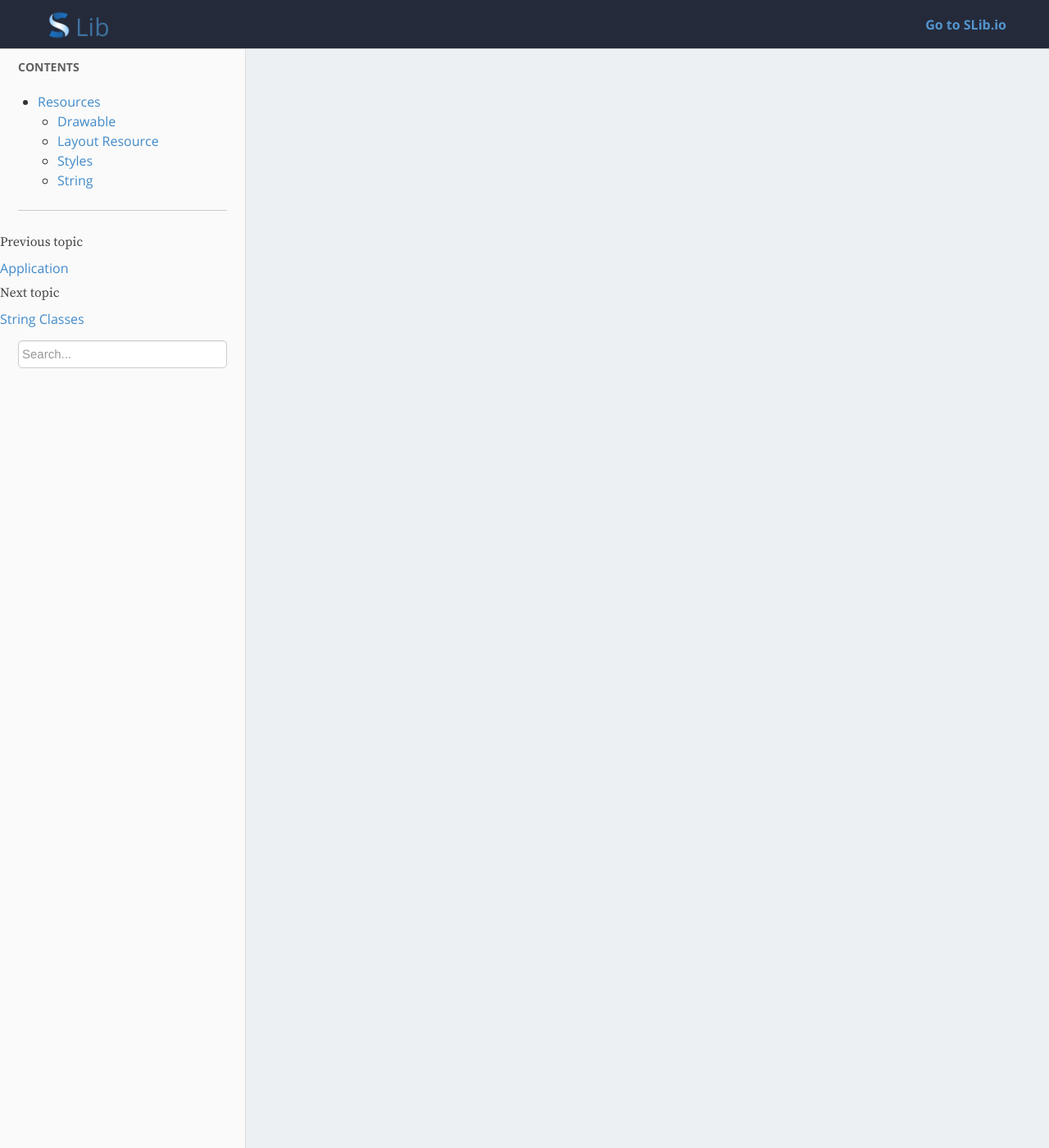
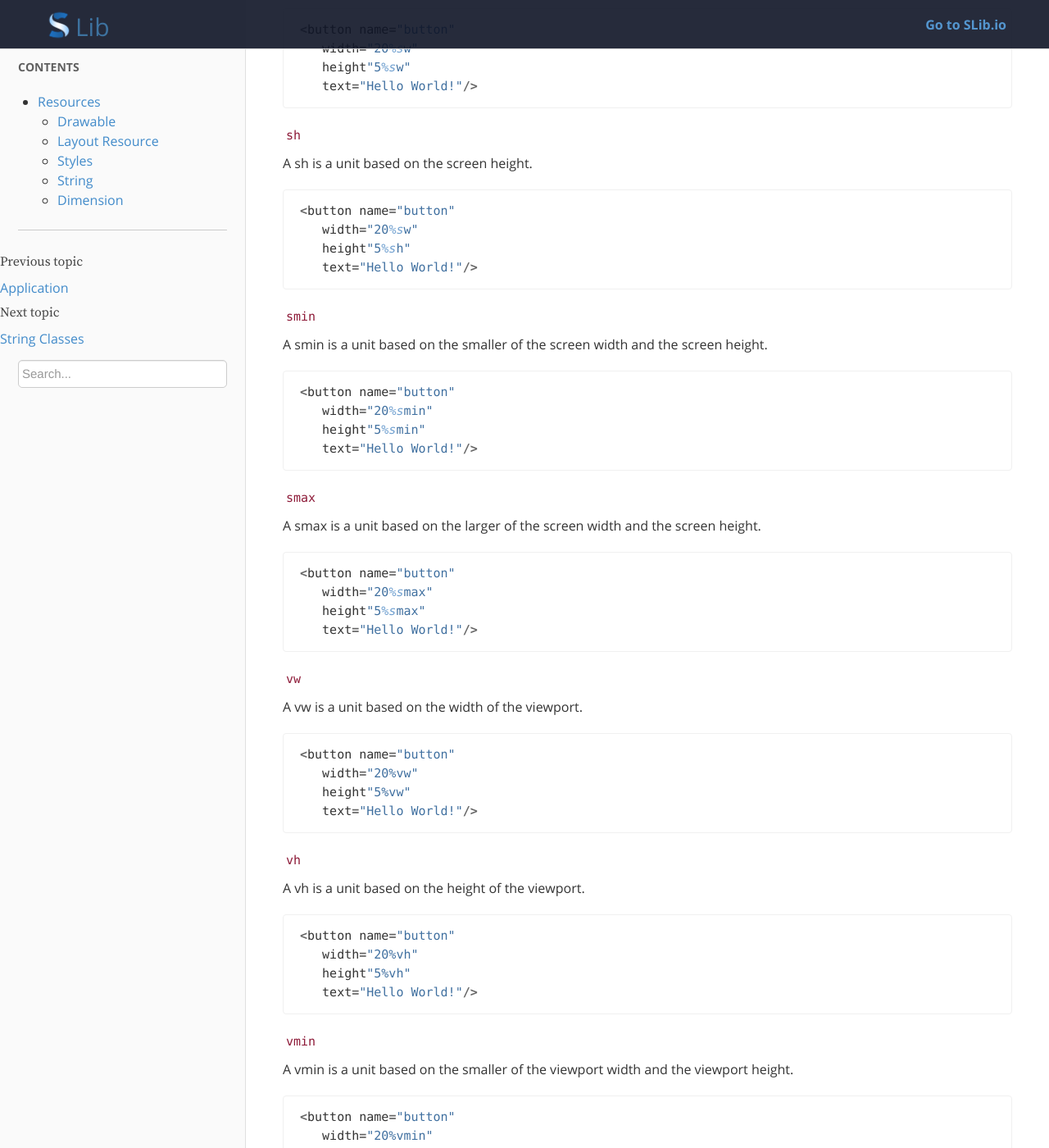
Before and after one commit to SLIBIO/SLib-Doc, a Sphinx documentation site: the page built from source/Guides/BasicFundamental/Resources/Index.rst, in a window 1280 px wide and 1400 px high, scrolled down 6763 px. Shown: the whole window at 82% size. Built offline with Sphinx 7.4.7, drawn with Linux system fonts in a browser that asks for light colours; some of the changed text lies outside the part shown.

Commit message:
Added dimensions in Resource page

```diff
--- a/source/Guides/BasicFundamental/Resources/Index.rst
+++ b/source/Guides/BasicFundamental/Resources/Index.rst
@@ -288,3 +288,125 @@ A string resource provides text strings for your application.
 
    //This application name is myapp.
    String text = String::format(mayapp::string::welcome_messages::get(), userName, mailCount);
+
+Dimension
+==========
+
+:ts:`px`
+
+Corresponds to actual pixels on the screen.
+
+::
+
+   <button name="button"
+      width="100px"
+      height"20px"
+      text="Hello World!"/>
+
+:ts:`sw`
+
+A sw is a unit based on the screen width.
+
+::
+
+   <button name="button"
+      width="20%sw"
+      height"5%sw"
+      text="Hello World!"/>
+
+:ts:`sh`
+
+A sh is a unit based on the screen height.
+
+::
+
+   <button name="button"
+      width="20%sw"
+      height"5%sh"
+      text="Hello World!"/>
+
+:ts:`smin`
+
+A smin is a unit based on the smaller of the screen width and the screen height.
+
+::
+
+   <button name="button"
+      width="20%smin"
+      height"5%smin"
+      text="Hello World!"/>
+
+:ts:`smax`
+
+A smax is a unit based on the larger of the screen width and the screen height.
+
+::
+
+   <button name="button"
+      width="20%smax"
+      height"5%smax"
+      text="Hello World!"/>
+
+:ts:`vw`
+
+A vw is a unit based on the width of the viewport.
+
+::
+
+   <button name="button"
+      width="20%vw"
+      height"5%vw"
+      text="Hello World!"/>
+
+:ts:`vh`
+
+A vh is a unit based on the height of the viewport.
+
+::
+
+   <button name="button"
+      width="20%vh"
+      height"5%vh"
+      text="Hello World!"/>
+
+:ts:`vmin`
+
+A vmin is a unit based on the smaller of the viewport width and the viewport height.
+
+::
+
+   <button name="button"
+      width="20%vmin"
+      height"5%vmin"
+      text="Hello World!"/>
+
+:ts:`vmax`
+
+A vmax is a unit based on the larger of the viewport width and the viewport height.
+
+::
+
+   <button name="button"
+      width="20%vmax"
+      height"5%vmax"
+      text="Hello World!"/>
+
+:ts:`sp`
+
+Scale-independent Pixels - It is scaled by the its containing page's value of 'sp'
+
+::
+
+   <sapp version='1'>
+      <layout type='page'
+         sp='1%sw'
+         name='MyPage'>
+
+         <button name="button"
+            centerHorizontal="true"
+            centerVertical="true"
+            width="10sp"
+            height="3sp"
+            text="Tap me!"/>
+      </layout>
+   </sapp>
```
Also changed, not shown: source/Guides/UserInterface/Animation/Index.rst (+8 -7 lines).
